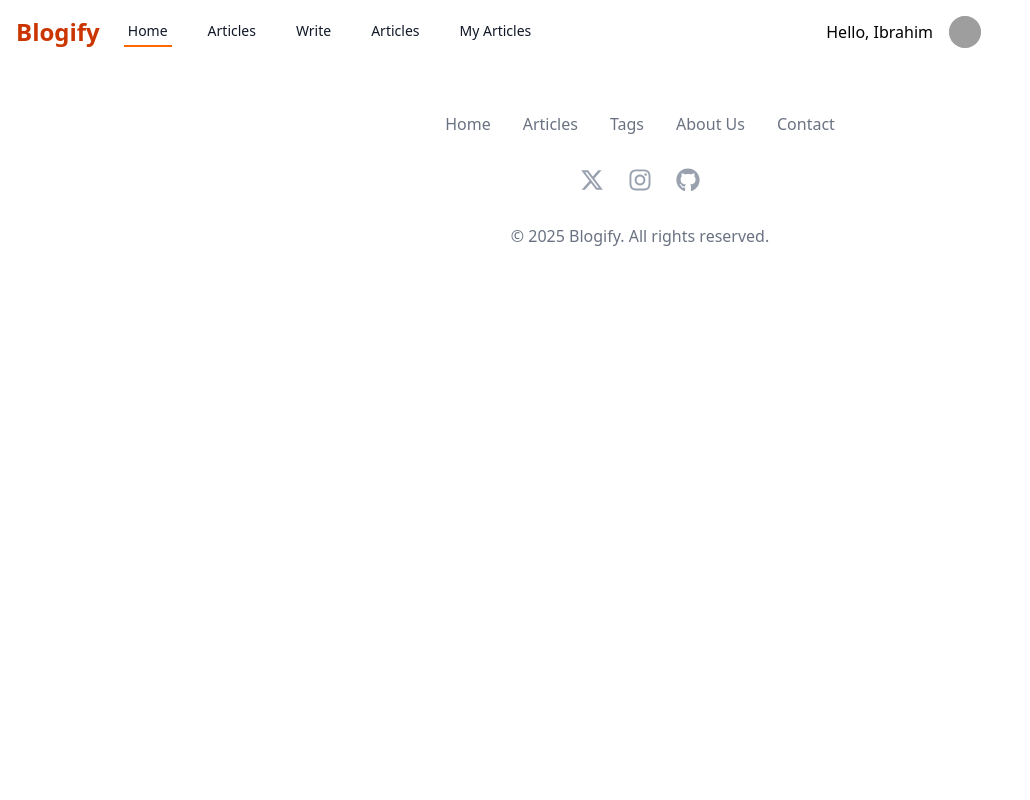
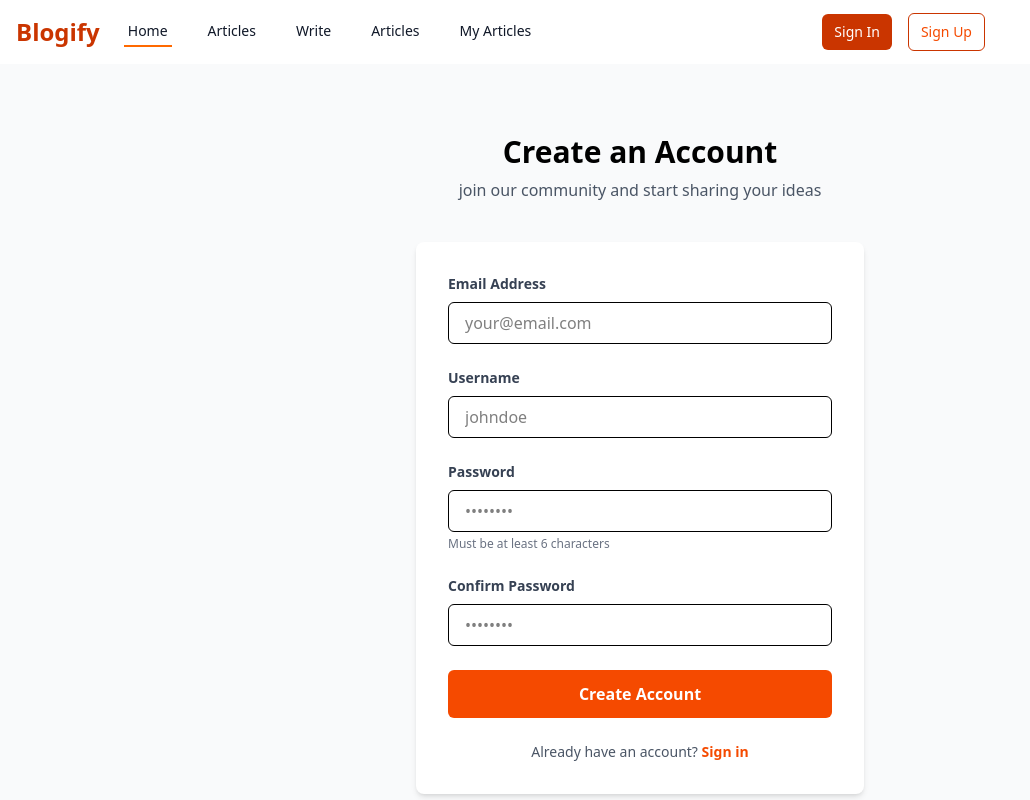
Before and after one commit to Ibrahim-Abdirashid/Blogify-fullstack, a React (Vite) app: page /signup in a window 1280 px wide. Shown: the top 800 px of the page, without its empty margins (0-1030 px from the left). Built offline with nearby package versions, Linux system fonts and the light colour scheme; no server answers; grey boxes are pictures that could not be loaded.

Commit message:
finished signUp page and loging page design and their logic

```diff
--- a/src/components/Header.jsx
+++ b/src/components/Header.jsx
@@ -7,7 +7,7 @@
 const Header = () => {
   const [isOpenMenu, setIsOpenMenu] = useState(false);
   const [isDropdownOpen, setIsDropdownOpen] = useState(false);
-  const [isLoggedIn, setIsLoggedIn] = useState(true);
+  const [isLoggedIn, setIsLoggedIn] = useState(false);
   const avatarUrl =
     "https://images.unsplash.com/photo-1438761681033-6461ffad8d80?w=600&auto=format&fit=crop&q=60&ixlib=rb-4.1.0&ixid=M3wxMjA3fDB8MHxzZWFyY2h8OHx8cHJvZmlsZXxlbnwwfHwwfHx8MA%3D%3D";
 
--- /dev/null
+++ b/src/library/auth.js
@@ -0,0 +1,8 @@
+import supabase from "./supapase";
+
+export async function signUp(email, password, username = "") {
+  let { data, error } = await supabase.auth.signUp({
+    email : email,
+    password : password,
+  });
+}
--- /dev/null
+++ b/src/library/supapase.js
@@ -0,0 +1,22 @@
+
+import { createClient } from '@supabase/supabase-js';
+
+const SUPABASE_URL = import.meta.env.VITE_SUPABASE_URL;
+const SUPABASE_ANON_KEY = import.meta.env.VITE_SUPABASE_ANON_KEY;
+
+const supabase = createClient(SUPABASE_URL, SUPABASE_ANON_KEY,{
+    auth :{
+        persistSession : true,
+        autoRefreshToken : true,
+
+    },
+
+    realtime :{
+        params : {
+            eventsPerSecond : 10,
+        }
+    }
+
+})
+
+export default supabase;
--- a/src/pages/SignInPage.jsx
+++ b/src/pages/SignInPage.jsx
@@ -1,11 +1,93 @@
+import React, { useState } from "react";
+import { Link } from "react-router";
+
+const SignInPage = () => {
+  const [email, setEmail] = useState();
+  const [password, setPassword] = useState();
+  const [isLoading, setIsLoading] = useState(false);
+  const [error, setError] = useState(null);
+  const [success, setSuccess] = useState(false);
+
+  return (
+    <div className="h-screen flex items-center justify-center bg-gray-50 px-5">
+      {/* SignUp Form div-ka guud ee isku haya formka iyo qoraalka title-ka ee ka sareeya */}
+      <div className='max-w-md w-full'>
+        {/*waa dive-ka titleka haya*/}
+        <div className="text-center mb-10">
+          <h1 className="text-3xl font-bold">Welcome Back</h1>
+          <p className="text-gray-600 mt-2">
+            Sign in to continue
+          </p>
+        </div>
+        {/* formka */}
+        <div className="bg-white rounded-lg shadow-md p-8">
+          <form>
+            <div className="mb-6">
+              <label
+                className="block text-gray-700 text-sm font-semibold mb-2"
+                htmlFor="email"
+              >
+                Email Address
+              </label>
+              <input
+                id="email"
+                type="email"
+                className="w-full px-4 py-2 border rounded-md focus:outline-none focus:ring-2 focus:ring-orange-500"
+                placeholder="your@email.com"
+                value={email}
+                onChange={(e) => setEmail(e.target.value)}
+                required
+              />
+            </div>
 
 
-import React from 'react'
 
-const SignInPage = () => {
-  return (
-    <div>SignInPage</div>
-  )
-}
+            <div className="mb-6">
+              <label
+                className="block text-gray-700 text-sm font-semibold mb-2"
+                htmlFor="password"
+              >
+                Password
+              </label>
+              <input
+                id="password"
+                type="password"
+                className="w-full px-4 py-2 border rounded-md focus:outline-none focus:ring-2 focus:ring-orange-500"
+                placeholder="••••••••"
+                value={password}
+                onChange={(e) => setPassword(e.target.value)}
+                required
+                minLength={6}
+              />
+              <p className="text-xs text-gray-500 mt-1">
+                Must be at least 6 characters
+              </p>
+            </div>
 
-export default SignInPage
+
+
+            <button
+              type="submit"
+              className="w-full bg-orange-600 hover:bg-orange-700 text-white font-bold py-3 px-4 rounded-md focus:outline-none focus:ring-2 focus:ring-orange-500 focus:ring-opacity-50 transition duration-200 disabled:cursor-not-allowed disabled:bg-orange-500"
+              disabled={isLoading}
+            >
+              {isLoading ? 'Signing In...' : 'Sign In'}
+
+            </button>
+
+            <div className="text-center mt-6">
+            <p className="text-gray-600 text-sm">
+              Don't have an account?{' '}
+              <Link to="/signup" className="text-orange-600 hover:text-orange-800 font-semibold">
+                Sign up
+              </Link>
+            </p>
+          </div>
+          </form>
+        </div>
+      </div>
+    </div>
+  );
+};
+
+export default SignInPage;
--- a/src/pages/SignUpPage.jsx
+++ b/src/pages/SignUpPage.jsx
@@ -1,11 +1,156 @@
-import React from 'react'
+import React, { useState } from "react";
+import { Link } from "react-router";
+
+import {signUp} from "../library/auth"
 
 const SignUpPage = () => {
+  const [email, setEmail] = useState();
+  const [userName, setUserName] = useState();
+  const [password, setPassword] = useState();
+  const [confirmPassword, setConfirmPassword] = useState();
+  const [isLoading, setIsLoading] = useState(false);
+  const [error, setError] = useState(null);
+  const [success, setSuccess] = useState(false);
+
+
+  const handleSubmit = (e)=>{
+    e.preventDefault();
+
+    setIsLoading(true);
+    setError(false);
+
+    if(password !== confirmPassword){
+      setError("Passwords do not match");
+      setIsLoading(false);
+      return;
+    }
+
+  }
+
   return (
-    <div>
-      {/* SignUp Form div-ka guud ee isku haya */}
+    <div className="h-screen flex items-center justify-center bg-gray-50 px-5">
+      {/* SignUp Form div-ka guud ee isku haya formka iyo qoraalka title-ka ee ka sareeya */}
+      <div className='max-w-md w-full'>
+        {/*waa dive-ka titleka haya*/}
+        <div className="text-center mb-10">
+          <h1 className="text-3xl font-bold">Create an Account</h1>
+          <p className="text-gray-600 mt-2">
+            join our community and start sharing your ideas
+          </p>
+        </div>
+
+        {/* error message */}
+
+        {
+          error && (
+            <div className="bg-red-100 text-red-500 px-4 py-2 rounded-md mb-3">
+              <p className="text-sm font-medium">{error}</p>
+            </div>
+          )
+        }
+
+
+        {/* formka */}
+        <div className="bg-white rounded-lg shadow-md p-8">
+          <form onSubmit={handleSubmit}>
+            <div className="mb-6">
+              <label
+                className="block text-gray-700 text-sm font-semibold mb-2"
+                htmlFor="email"
+              >
+                Email Address
+              </label>
+              <input
+                id="email"
+                type="email"
+                className="w-full px-4 py-2 border rounded-md focus:outline-none focus:ring-2 focus:ring-orange-500"
+                placeholder="your@email.com"
+                value={email}
+                onChange={(e) => setEmail(e.target.value)}
+                required
+              />
+            </div>
+
+            <div className="mb-6">
+              <label
+                className="block text-gray-700 text-sm font-semibold mb-2"
+                htmlFor="username"
+              >
+                Username
+              </label>
+              <input
+                id="username"
+                type="text"
+                className="w-full px-4 py-2 border rounded-md focus:outline-none focus:ring-2 focus:ring-orange-500"
+                placeholder="johndoe"
+                value={userName}
+                onChange={(e) => setUserName(e.target.value)}
+                required
+              />
+            </div>
+
+            <div className="mb-6">
+              <label
+                className="block text-gray-700 text-sm font-semibold mb-2"
+                htmlFor="password"
+              >
+                Password
+              </label>
+              <input
+                id="password"
+                type="password"
+                className="w-full px-4 py-2 border rounded-md focus:outline-none focus:ring-2 focus:ring-orange-500"
+                placeholder="••••••••"
+                value={password}
+                onChange={(e) => setPassword(e.target.value)}
+                required
+                minLength={6}
+              />
+              <p className="text-xs text-gray-500 mt-1">
+                Must be at least 6 characters
+              </p>
+            </div>
+
+            <div className="mb-6">
+              <label
+                className="block text-gray-700 text-sm font-semibold mb-2"
+                htmlFor="confirmPassword"
+              >
+                Confirm Password
+              </label>
+              <input
+                id="confirmPassword"
+                type="password"
+                className="w-full px-4 py-2 border rounded-md focus:outline-none focus:ring-2 focus:ring-orange-500"
+                placeholder="••••••••"
+                value={confirmPassword}
+                onChange={(e) => setConfirmPassword(e.target.value)}
+                required
+              />
+            </div>
+
+            <button
+              type="submit"
+              className="w-full bg-orange-600 hover:bg-orange-700 text-white font-bold py-3 px-4 rounded-md focus:outline-none focus:ring-2 focus:ring-orange-500 focus:ring-opacity-50 transition duration-200 disabled:cursor-not-allowed disabled:bg-orange-500"
+              disabled={isLoading}
+            >
+              {isLoading ? 'Creating Account...' : 'Create Account'}
+
+            </button>
+
+            <div className="text-center mt-6">
+            <p className="text-gray-600 text-sm">
+              Already have an account?{' '}
+              <Link to="/signin" className="text-orange-600 hover:text-orange-800 font-semibold">
+                Sign in
+              </Link>
+            </p>
+          </div>
+          </form>
+        </div>
+      </div>
     </div>
-  )
-}
+  );
+};
 
-export default SignUpPage
+export default SignUpPage;
```
